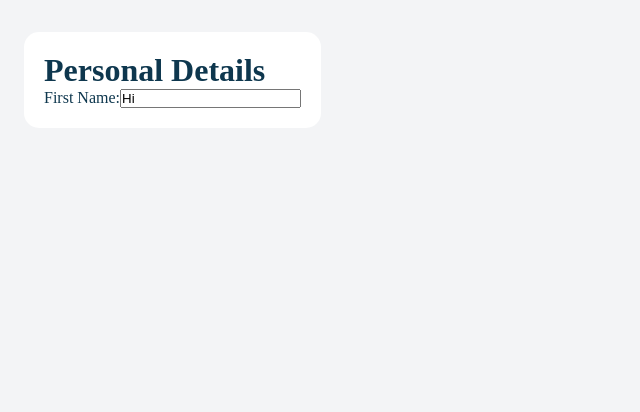
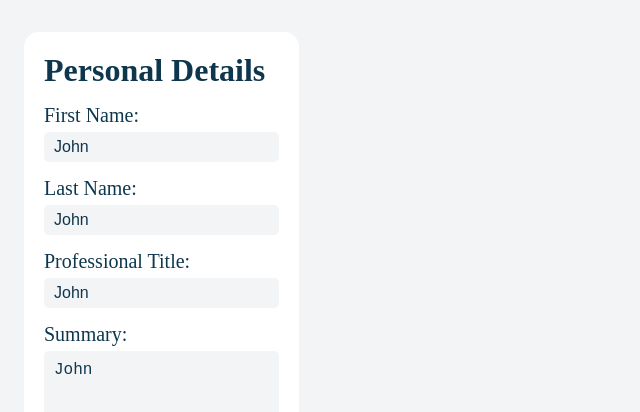
Before and after one commit to Stjepan1999/cv-builder, a React (Vite) app: page / in a window 1280 px wide. Shown: the top 412 px of the page, without its empty margins (0-640 px from the left). Built offline with nearby package versions, Linux system fonts and the light colour scheme.

Commit message:
Create input containers for personal details

```diff
--- a/src/components/InputContainer.jsx
+++ b/src/components/InputContainer.jsx
@@ -3,11 +3,21 @@ import '../style.css';
 export function InputContainer({ id, label, type, value, placeholder, onChange }) {
   return (
     <div className="input-container">
-      <label htmlFor={id}>
-        {' '}
+      <label htmlFor={id} className="label-text">
         {label}:
-        <input type={type} id={id} value={value} placeholder={placeholder} onChange={onChange} />
       </label>
+      {type === 'textarea' ? (
+        <textarea
+          className="textarea"
+          type={type}
+          id={id}
+          value={value}
+          placeholder={placeholder}
+          onChange={onChange}
+        ></textarea>
+      ) : (
+        <input className="input" type={type} id={id} value={value} placeholder={placeholder} onChange={onChange} />
+      )}
     </div>
   );
 }
--- a/src/components/PersonalDetails.jsx
+++ b/src/components/PersonalDetails.jsx
@@ -3,14 +3,14 @@ import { InputContainer } from './InputContainer';
 import '../style.css';
 
 export function PersonalDetails() {
-  const value = 'Hi';
+  const value = 'John';
   const handleChange = () => {
     console.log('handling change');
   };
   return (
     <div className="personal-details">
       <h1>Personal Details</h1>
-      <form>
+      <form className="form-container">
         <InputContainer
           label="First Name"
           type="text"
@@ -19,6 +19,30 @@ export function PersonalDetails() {
           value={value}
           onChange={handleChange}
         />
+        <InputContainer
+          label="Last Name"
+          type="text"
+          id="last-name"
+          placeholder="Enter Last Name"
+          value={value}
+          onChange={handleChange}
+        />
+        <InputContainer
+          label="Professional Title"
+          type="text"
+          id="professional-title"
+          placeholder="Software Developer"
+          value={value}
+          onChange={handleChange}
+        />
+        <InputContainer
+          label="Summary"
+          type="textarea"
+          id="summary"
+          placeholder="Write summary about yourself"
+          value={value}
+          onChange={handleChange}
+        />
       </form>
     </div>
   );
--- a/src/style.css
+++ b/src/style.css
@@ -29,4 +29,39 @@ body {
   padding: 20px;
   background-color: var(--white);
   border-radius: 15px;
+  max-width: 100%;
 }
+
+.form-container {
+  display: flex;
+  flex-direction: column;
+  margin-top: 15px;
+  gap: 15px;
+}
+
+.input-container {
+  display: flex;
+  flex-direction: column;
+  gap: 5px;
+}
+
+.label-text {
+  font-size: 20px;
+}
+
+.input,
+.textarea {
+  width: 100%;
+  height: 30px;
+  padding: 10px;
+  border-radius: 5px;
+  border: none;
+  background-color: var(--background-color);
+  color: var(--text-color);
+  font-size: 16px;
+}
+
+.textarea {
+  resize: none;
+  height: 100px;
+}
```
